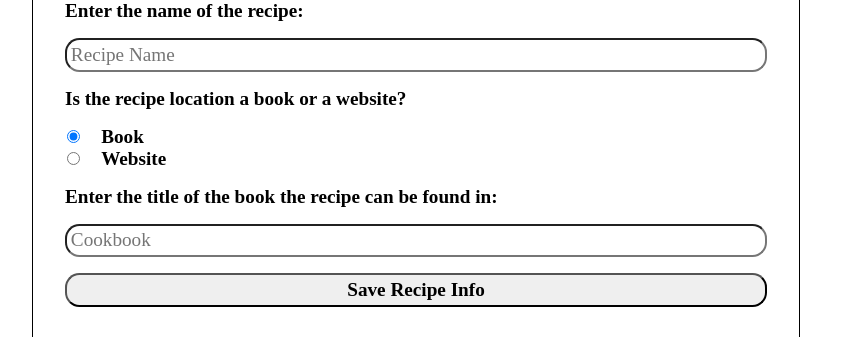
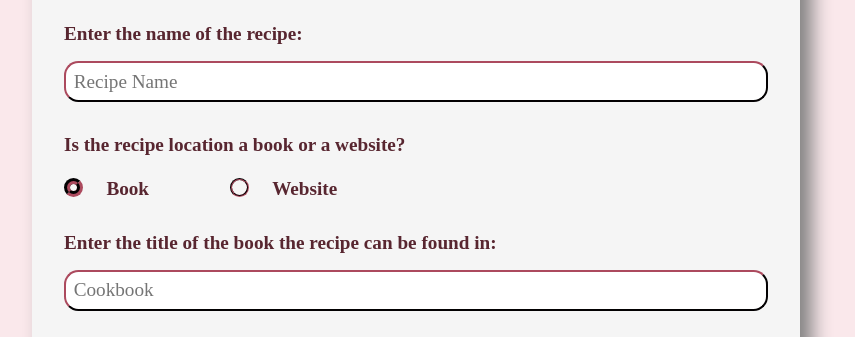
Before and after one commit to onlyasmalllizard/planned-meals, a plain HTML site: page index.html in a window 1280 px wide. Shown: the part 307-644 px from the top of the page, without its empty margins (224-1079 px from the left). Drawn offline with Linux system fonts and the light colour scheme; a web font is replaced by a local one.

Commit message:
Improve styling on form and links

```diff
--- a/assets/styles/style.css
+++ b/assets/styles/style.css
@@ -1,4 +1,15 @@
 :root {
+  --white: #f5f5f5;
+  --background: #fae8eb;
+  --potential-dark: #904c77;
+  --yellow: #f7cb15;
+  --potential-dark-3: #582630;
+  --pale-yellow: #f7ee7f;
+  --potential-dark-4: #63474d;
+  --grey: #4c4c4c;
+  --light-grey: #808080;
+  --blue: #2c5784;
+  --purple: #5b1865;
 }
 
 html {
@@ -11,15 +22,21 @@ html {
   box-sizing: inherit;
 }
 
+body {
+  background: var(--background);
+}
+
 body,
 input {
   font-family: 'Glegoo', serif;
+  color: var(--potential-dark-3);
 }
 
 h1,
 h2 {
   font-family: 'Nanum Brush Script', cursive;
   letter-spacing: 0.1em;
+  color: var(--potential-dark-4);
 }
 
 h1 {
@@ -32,16 +49,38 @@ h2 {
   padding: 1em;
 }
 
+a {
+  color: var(--blue);
+}
+
+a:visited {
+  color: var(--purple);
+}
+
 p,
 input,
 label,
-li {
+li,
+legend {
   font-size: 1.2rem;
 }
 
 label,
-input[type='submit'] {
+input[type='submit'],
+legend {
   font-weight: 700;
+}
+
+input {
+  outline: none;
+}
+
+input:focus {
+  border: 3px solid var(--blue) !important;
+}
+
+label {
+  margin-right: 4em;
 }
 
 #recipe-entry {
@@ -50,7 +89,9 @@ input[type='submit'] {
 
   padding: 2em;
 
-  border: 1px solid black;
+  border-radius: 0 0 1em 1em;
+  box-shadow: 0.75em 0.5em 1.25em var(--light-grey);
+  background: var(--white);
 }
 
 @media only screen and (min-width: 64em) {
@@ -61,23 +102,52 @@ input[type='submit'] {
 
 #recipe-entry h2 {
   padding: 0;
+  margin-bottom: 0.5em;
 }
 
 #recipe-entry input[type='text'],
 #recipe-entry input[type='url'],
 #submit-recipe {
-  padding: 0.2em;
+  padding: 0.4em;
   border-radius: 0.75em;
 }
 
+#recipe-entry input[type='text'],
+#recipe-entry input[type='url'] {
+  border: 2px outset var(--potential-dark-3);
+}
+
+#submit-recipe {
+  margin: 2em 0 1em;
+  width: 40%;
+  justify-self: end;
+  background: var(--blue);
+  color: var(--white);
+}
+
 #recipe-loc-type input[type='radio'] {
-  margin-right: 1em;
+  -webkit-appearance: none;
+  -moz-appearance: none;
+  appearance: none;
+
+  border-radius: 50%;
+
+  position: relative;
+  top: 2px;
+  width: 1em;
+  height: 1em;
+  border: 2px groove var(--potential-dark-3);
+  transition: 0.2s all linear;
+  margin: 1em 1em 0 0;
+}
+
+#recipe-loc-type input[type='radio']:checked {
+  border: 6px groove var(--potential-dark-3);
 }
 
 #recipe-loc-type {
-  display: grid;
-  align-items: center;
-  width: 15%;
+  border: none;
+  margin: 1em 0;
 }
 
 #recipe-loc-type label {
--- a/index.html
+++ b/index.html
@@ -28,10 +28,8 @@
           placeholder="Recipe Name"
           required
         />
-        <label for="recipe-loc-type"
-          >Is the recipe location a book or a website?</label
-        >
-        <div id="recipe-loc-type">
+        <fieldset id="recipe-loc-type">
+          <legend>Is the recipe location a book or a website?</legend>
           <input
             type="radio"
             id="book"
@@ -48,7 +46,7 @@
             required
           />
           <label for="website">Website</label>
-        </div>
+        </fieldset>
         <label for="recipe-location" id="recipe-location-label"
           >Enter the title of the book the recipe can be found in:</label
         >
```
